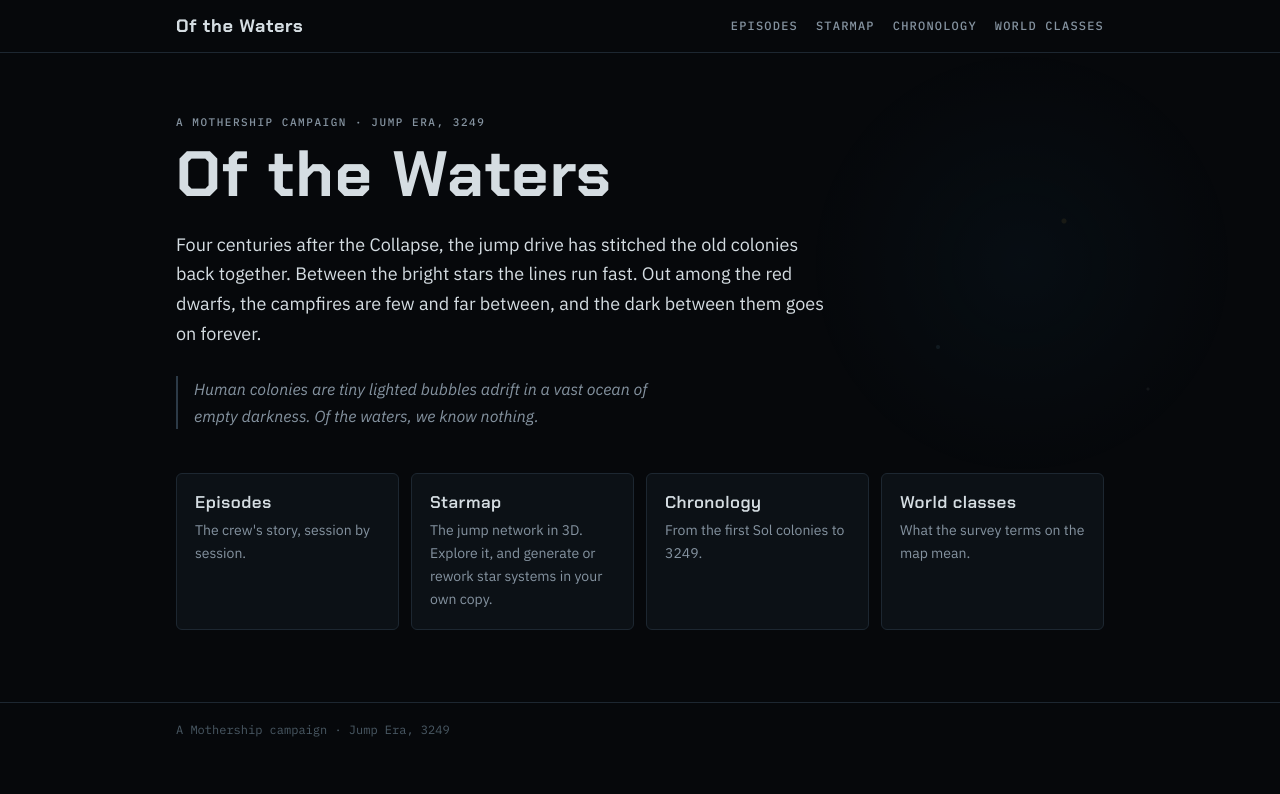
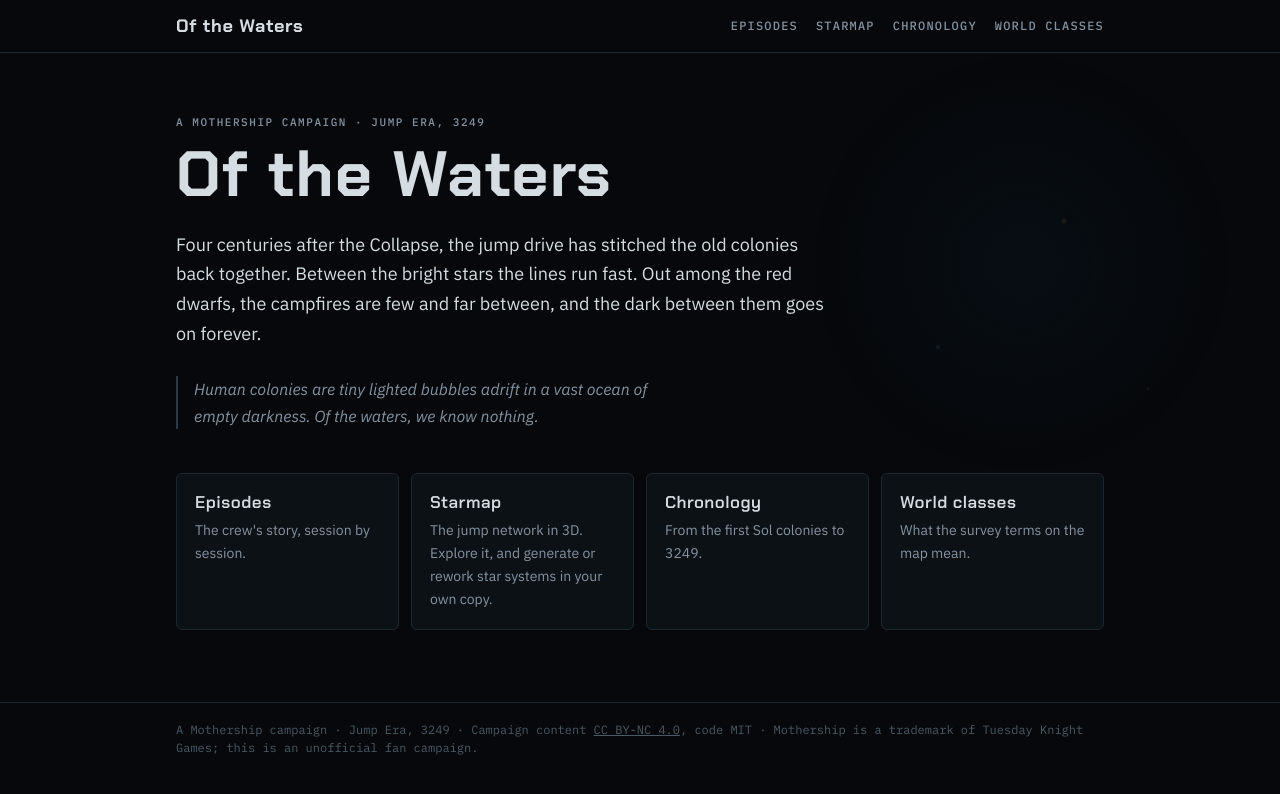
Before and after one commit to emarvinn/of-the-waters, a Jekyll site: the page built from index.html, in a window 1280 px wide. Shown: the top 794 px of the page. Built offline with Jekyll 4.4.1, drawn with Linux system fonts in a browser that asks for light colours.

Commit message:
License: MIT for code, CC BY-NC 4.0 for campaign content
Replaces CC0. README explains which license covers what and notes
third-party material and the Mothership trademark; the site footer
carries the content license.

Co-Authored-By: Claude Opus 5.5 <noreply@anthropic.com>
Claude-Session: https://claude.ai/code/session_018DWyhhzYSBRamb84LbZ6mm

```diff
--- a/_layouts/default.html
+++ b/_layouts/default.html
@@ -22,6 +22,6 @@
 <main class="wrap">
 {{ content }}
 </main>
-<footer><div class="wrap">A Mothership campaign · Jump Era, 3249</div></footer>
+<footer><div class="wrap">A Mothership campaign · Jump Era, 3249 · Campaign content <a href="https://creativecommons.org/licenses/by-nc/4.0/" rel="license" style="color:inherit">CC BY-NC 4.0</a>, code MIT · Mothership is a trademark of Tuesday Knight Games; this is an unofficial fan campaign.</div></footer>
 </body>
 </html>
```
Also changed, not shown: LICENSE-CONTENT.md (added), README.md, 1 other file.
